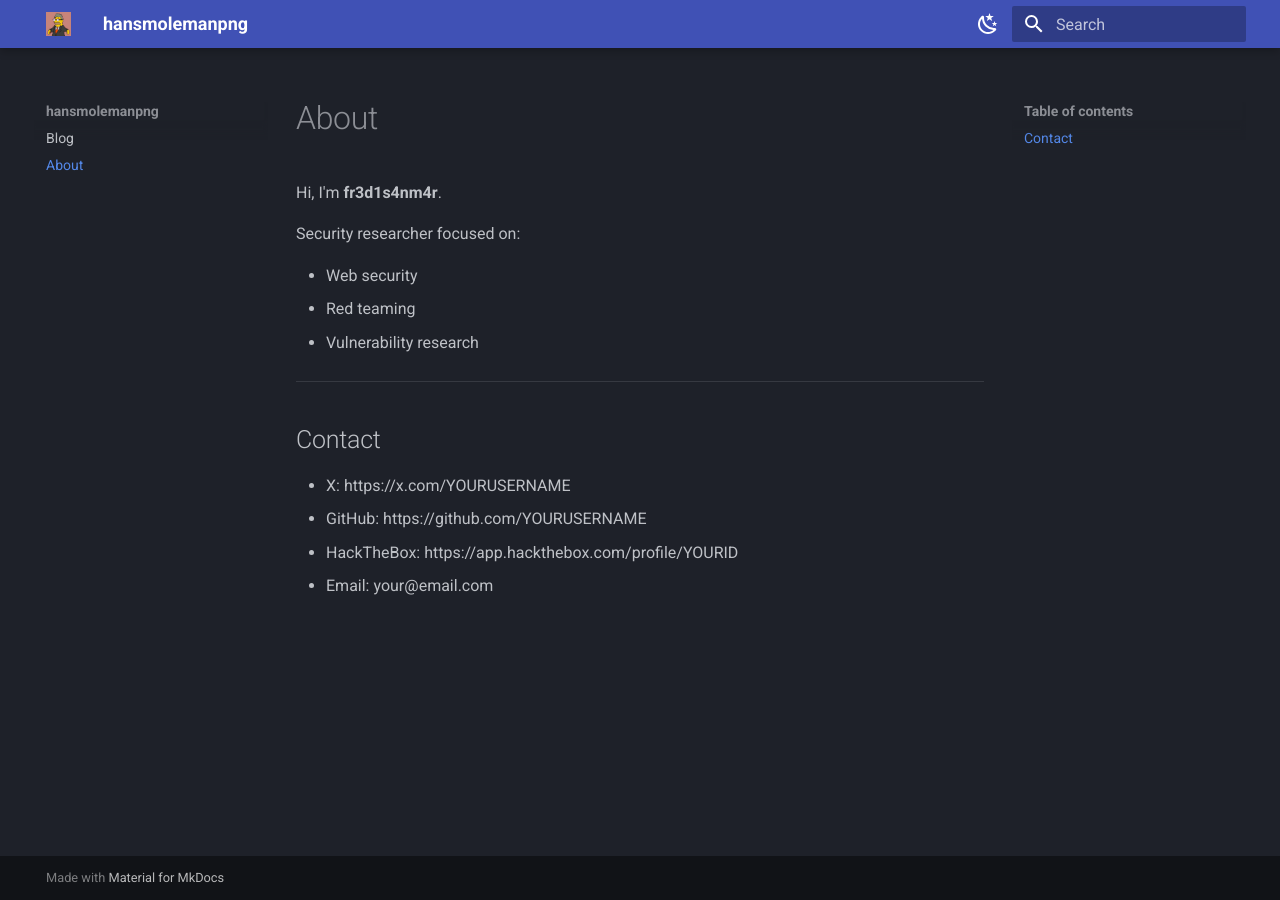
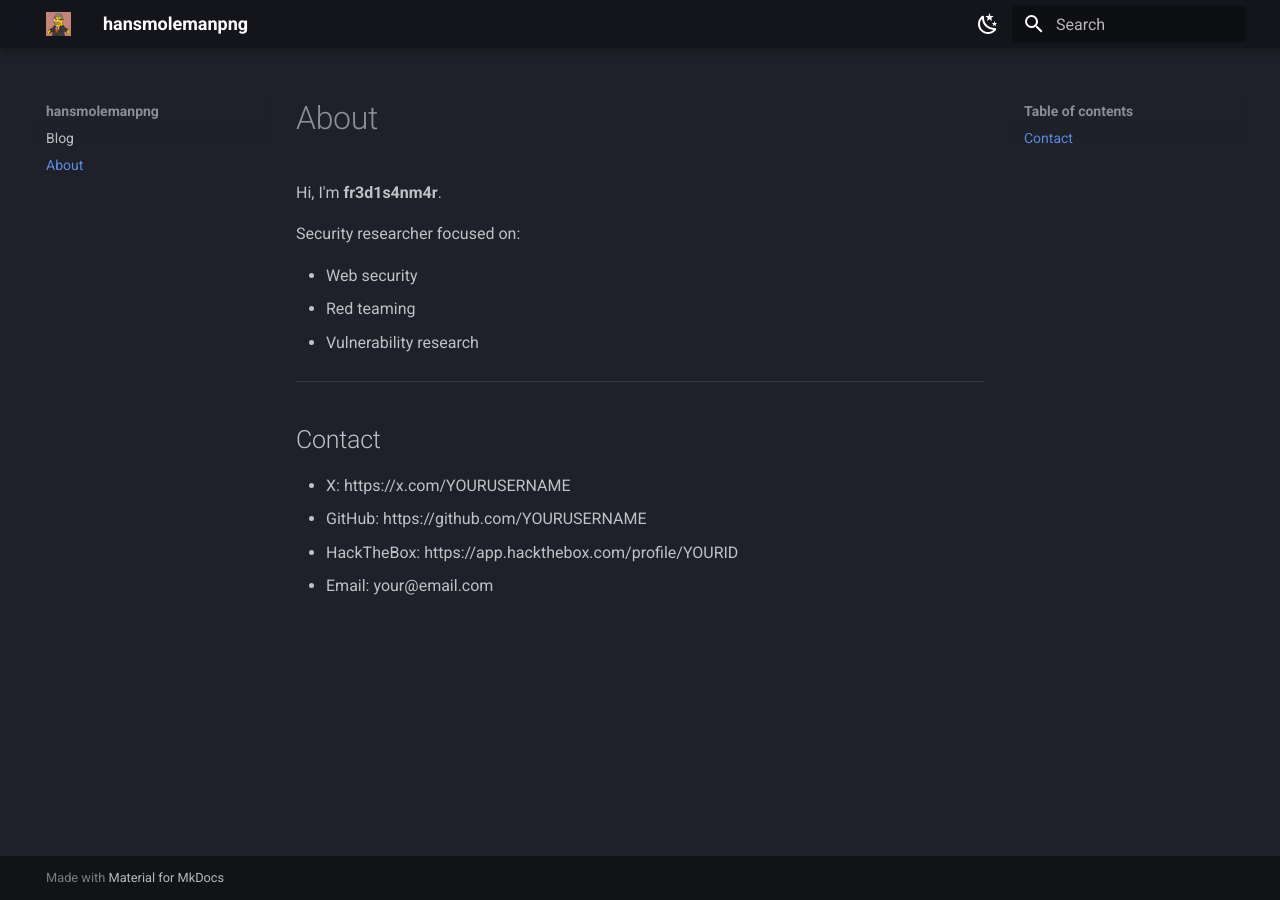
Before and after one commit to HansMolemanPNG/hansmolemanpng.github.io, an MkDocs documentation site: the page built from docs/about.md, in a window 1280 px wide. Built offline with MkDocs 1.6.1 and Material for MkDocs 9.7.7, drawn with Linux system fonts in a browser that asks for light colours.

Commit message:
Update mkdocs.yml

```diff
--- a/mkdocs.yml
+++ b/mkdocs.yml
@@ -8,6 +8,8 @@
   favicon: assets/profile.jpeg
   palette:
     - scheme: slate
+      primary: black
+      accent: green
       toggle:
         icon: material/weather-night
         name: Dark mode
```
